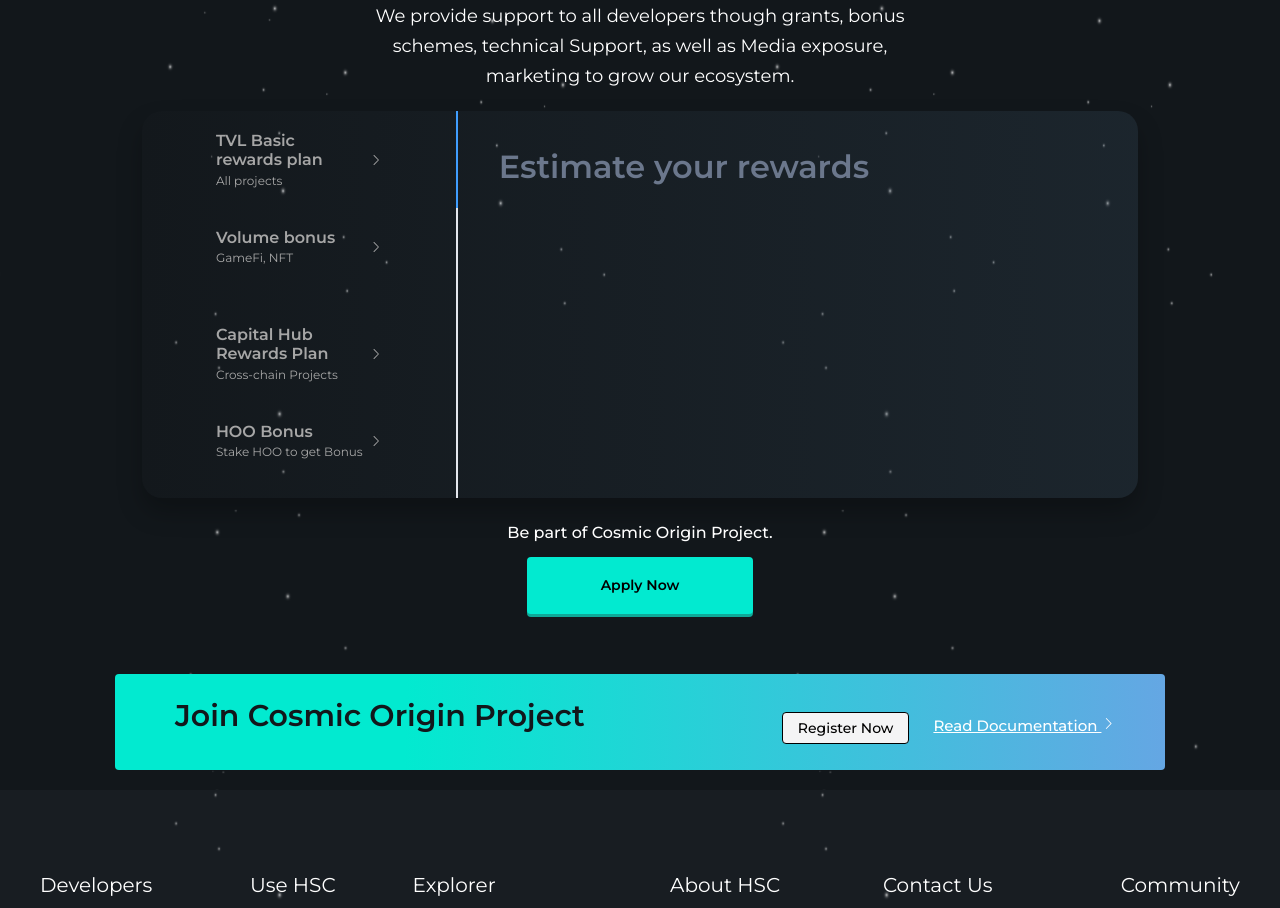
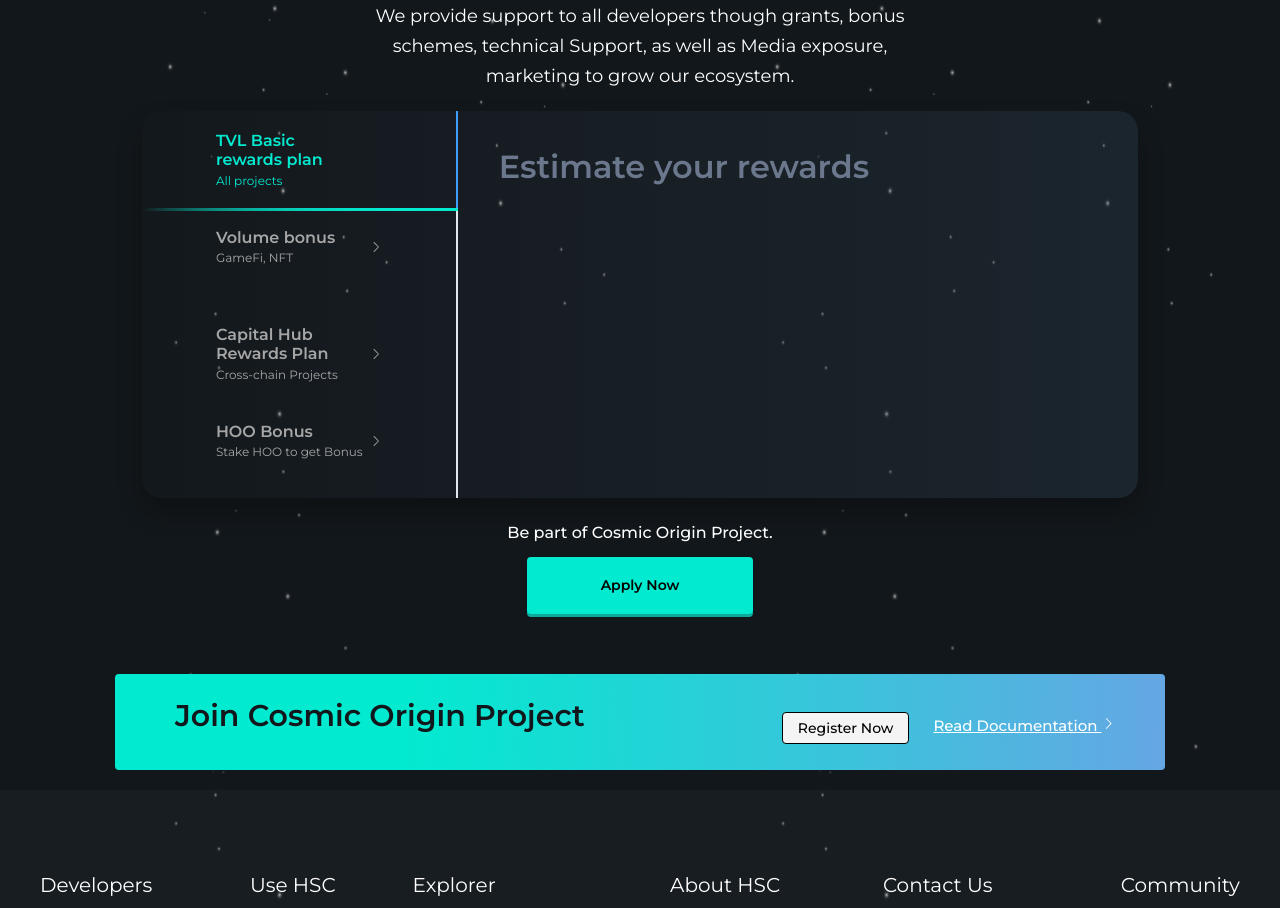
Before and after one commit to rizwanzaheer/hsc-revamp, a Vue app: page /hsc-revamp in a window 1280 px wide. Shown: the part 2256-3164 px from the top of the page. Built offline with nearby package versions, Linux system fonts and the light colour scheme.

Commit message:
Add the active bottom border color with gradient

```diff
--- a/src/components/CustomTabs.vue
+++ b/src/components/CustomTabs.vue
@@ -92,6 +92,7 @@
 console.log('props are : ', tabPosition);
 </script>
 <style lang="scss">
+@import '../sass/common/_var.scss';
 .custom-tabs {
     /* height: 387px;
     min-height: 387px; */
@@ -111,6 +112,26 @@
         height: 97px;
         color: #a6a6a6;
         width: 316px;
+    }
+    .is-active {
+        color: $color-primary;
+        .el-icon {
+            visibility: hidden;
+        }
+        ::after {
+            content: '';
+            position: absolute;
+            top: 100%;
+            width: 100%;
+            left: 0;
+            height: 3px;
+            border-radius: 2px;
+            border-top-left-radius: 2px;
+            border-top-right-radius: 2px;
+            border-bottom-right-radius: 2px;
+            border-bottom-left-radius: 2px;
+            background: linear-gradient(270deg, #02ead0 0%, rgba(2, 234, 208, 0) 100%);
+        }
     }
 }
 .custom-tabs > .el-tabs__content {
```
